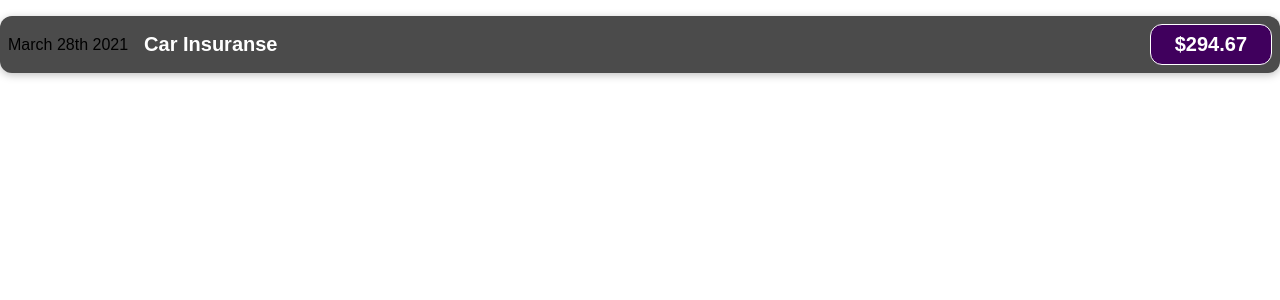
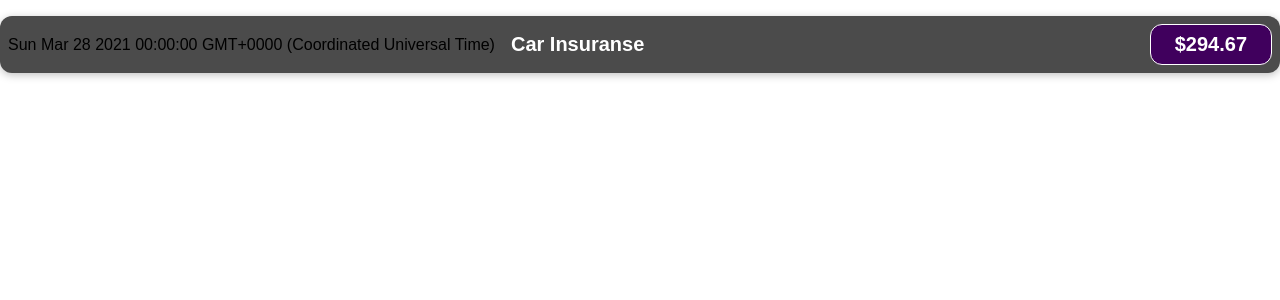
Before and after one commit to SivtsovaT/product-list-react, a React (Create React App) app: page / in a window 1280 px wide. Shown: the top 300 px of the page. Built offline with nearby package versions, Linux system fonts and the light colour scheme.

Commit message:
- put values into separate variables in the component  ExpenseItem;

```diff
--- a/src/components/Expenses/ExpenseItem.js
+++ b/src/components/Expenses/ExpenseItem.js
@@ -2,12 +2,17 @@
 import './ExpenseItem.css';
 
 const ExpenseItem = () => {
+    const expenseDate = new Date(2021, 2, 28)  ;
+    const expenseTitle = 'Car Insuranse';
+    const expenseAmount = '294.67';
+
+
     return (
         <div className="expense-item">
-            <div>March 28th 2021</div>
+            <div>{expenseDate.toString()}</div>
             <div className = "expense-item__description">
-                <h2>Car Insuranse</h2>
-                <div className = "expense-item__price">$294.67</div>
+                <h2>{expenseTitle}</h2>
+                <div className = "expense-item__price">${expenseAmount}</div>
             </div>
         </div>
     )
```
